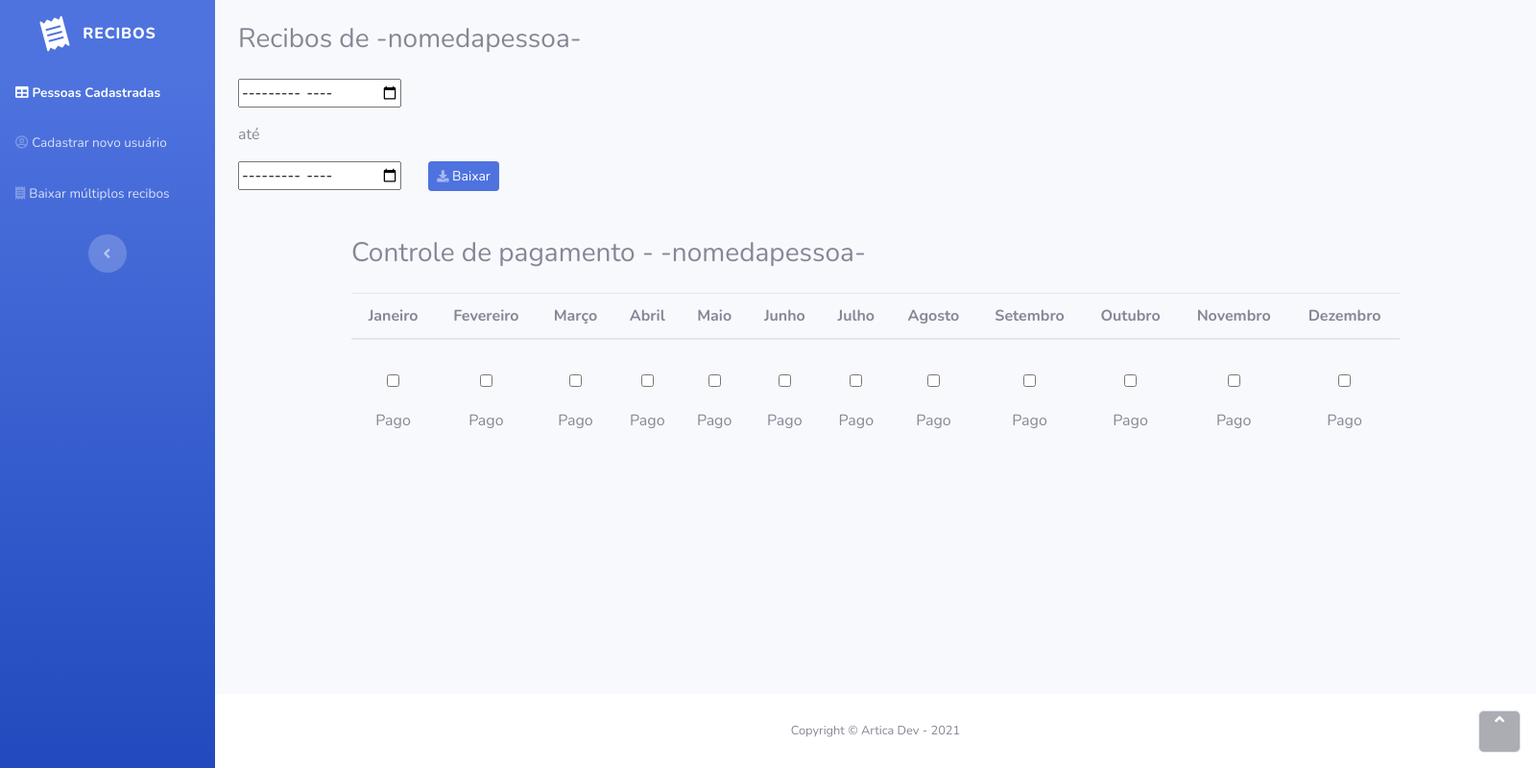
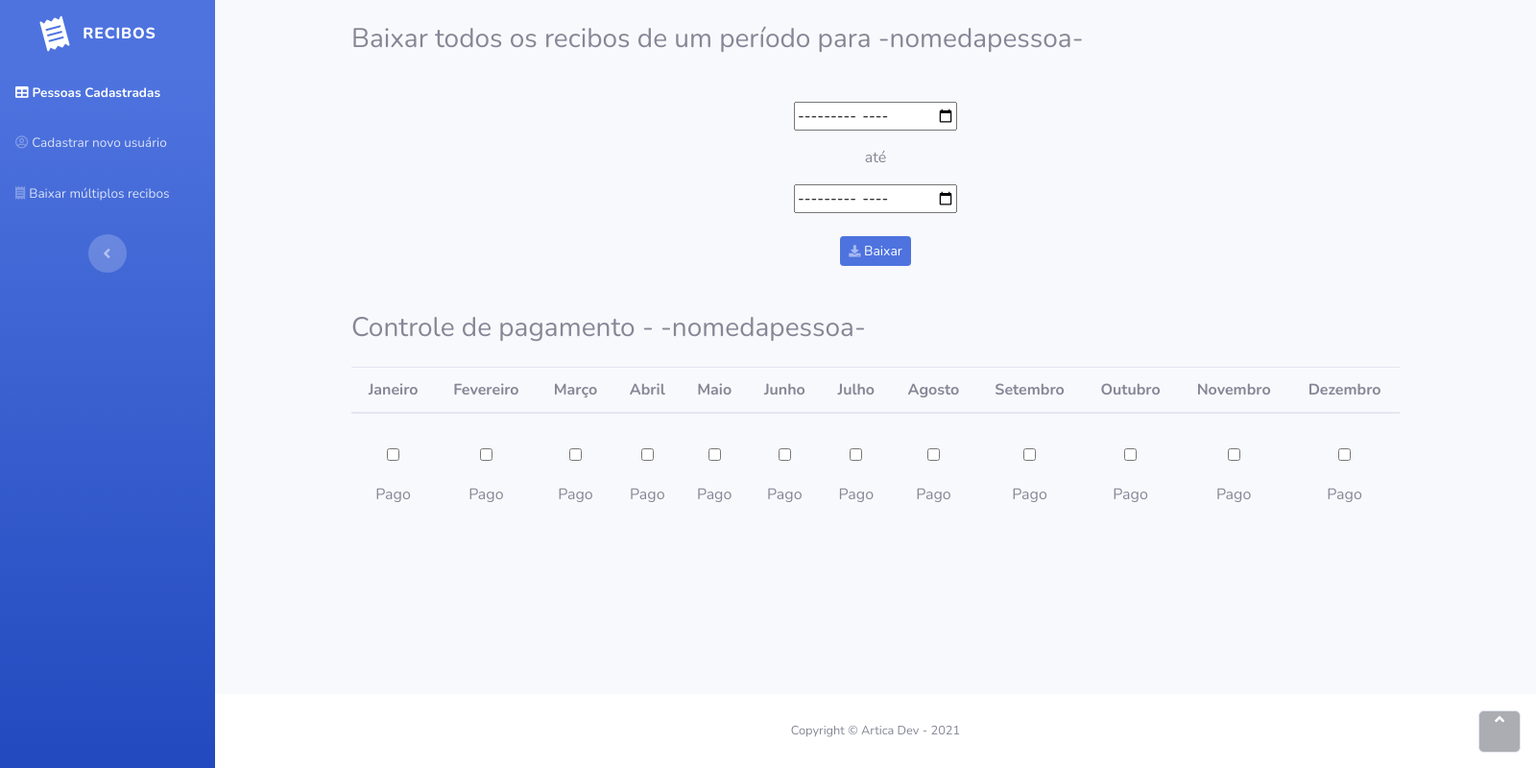
Before and after one commit to ArticaDev/rent-receipt, an Electron app: page src/receipts.html in a window 1600 px wide. Shown: the whole page at 96% size. Drawn offline with nearby package versions, Linux system fonts and the light colour scheme.

Commit message:
Minor styling and fixes

```diff
--- a/src/receipts.html
+++ b/src/receipts.html
@@ -68,19 +68,35 @@
       </nav>
       <div class="d-flex flex-column" id="content-wrapper">
         <div id="content">
-          <div class="container-fluid">
+          <div class="container">
+            <h3 class="mt-4">
+              Baixar todos os recibos de um período para -nomedapessoa-
+            </h3>
+            <div class="row mt-5">
+              <div
+                class="col d-flex justify-content-center align-items-center flex-column"
+              >
+                <div class="row">
+                  <div class="col"><input type="month" /></div>
+                </div>
+                <div class="row">
+                  <div class="col"><p class="mt-3">até</p></div>
+                </div>
+                <div class="row">
+                  <div class="col"><input type="month" /></div>
+                </div>
                 <div class="row mt-4">
                   <div class="col">
-                <h3 class="mb-4">Recibos de -nomedapessoa-</h3>
-                <input type="month" />
-                <p class="mt-3">até</p>
-                <input type="month" />
                     <a
-                  class="btn btn-primary btn-sm d-none d-sm-inline-block ml-4"
+                      class="btn btn-primary btn-sm d-none d-sm-inline-block"
                       role="button"
                       href="receipt.html"
-                  ><i class="fas fa-download fa-sm text-white-50"></i> Baixar</a
+                      ><i class="fas fa-download fa-sm text-white-50"></i>
+                      Baixar</a
                     >
+                  </div>
+                </div>
+              </div>
             </div>
           </div>
           <div class="container mt-5">
@@ -257,7 +273,6 @@
             </div>
           </div>
         </div>
-        </div>
         <footer class="bg-white sticky-footer">
           <div class="container my-auto">
             <div class="text-center my-auto copyright">
```
Also changed, not shown: src/newuser.html (+1 -1 lines), src/profile.html (+1 -1 lines), src/receipt.html (+9 -5 lines), src/receiptspage.html (+20 -7 lines). Lines whose indentation alone changed are shown as unchanged.
